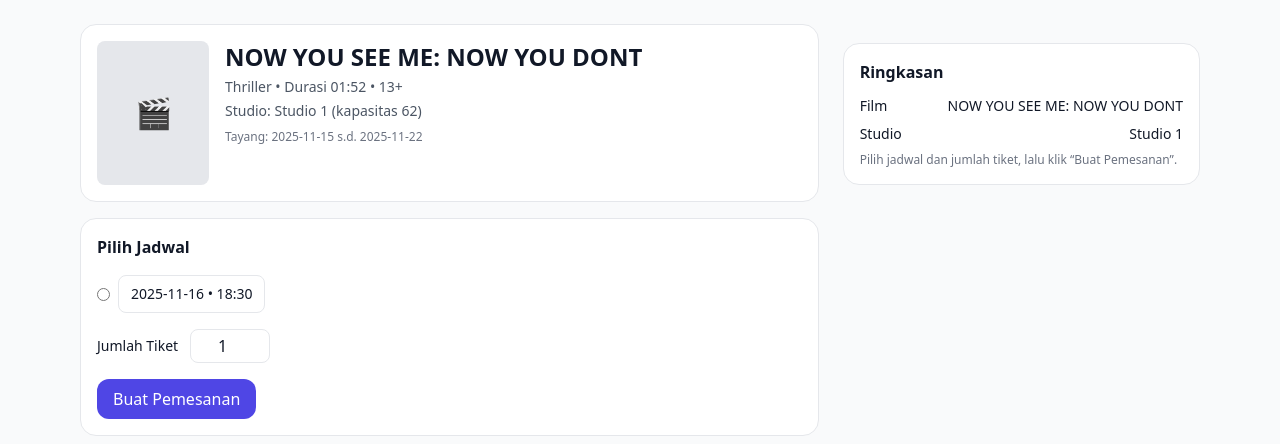
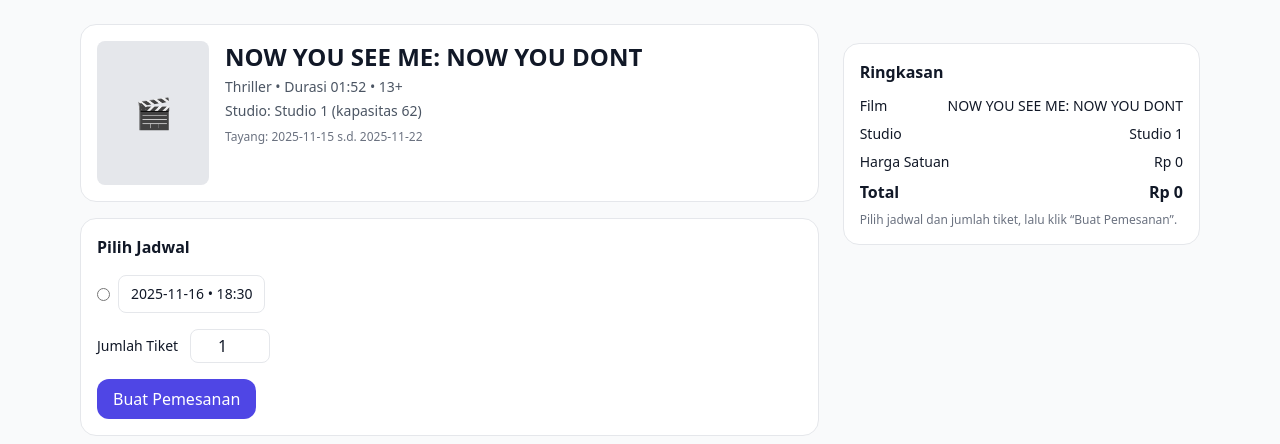
Before and after one commit to KokoGunung/database_bioskop, a PHP site: page /order.php?id=FT001 in a window 1280 px wide. Shown: the part 53-497 px from the top of the page. Run offline with PHP 8.4, Linux system fonts and the light colour scheme; the visitor is signed in with stand-in values (Sample User, id 1); data comes from the database, SQL or seed files in the repository; some libraries are stand-ins or nearby versions.

Commit message:
add column harga to query

```diff
--- a/order.php
+++ b/order.php
@@ -14,6 +14,9 @@ if ($idFilm) {
   $stmt->bind_param("s", $idFilm);
   $stmt->execute();
   $film = $stmt->get_result()->fetch_assoc();
+  $hargaSatuan = (int)($film['harga'] ?? 0);
+  $qty         = max(1, (int)($_POST['jumlah_tiket'] ?? 1));
+  $total       = $hargaSatuan * $qty;
   $stmt->close();
 }
 
@@ -24,37 +27,48 @@ if ($_SERVER['REQUEST_METHOD']==='POST' && isset($_POST['buat_pesan'])) {
   $idFilm = $_POST['id_film'] ?? '';
   $idJad  = $_POST['id_jadwal'] ?? '';
   $qty    = max(1, (int)($_POST['jumlah_tiket'] ?? 1));
-  $userId = (int)$_SESSION['user']['id'];
 
-  if (!$idFilm || !$idJad) {
+  $userId = (int)($_SESSION['user']['id'] ?? 0);
+
+  if (!$userId) {
+    $error = "Silakan login terlebih dahulu.";
+  } elseif (!$idFilm || !$idJad) {
     $error = "Pilih jadwal terlebih dahulu.";
   } else {
+    // RE-LOAD FILM SAAT POST → agar harga tidak 0
+    $stmtFilm = $db->prepare("SELECT id_film, id_studio, judul, harga FROM film WHERE id_film = ? LIMIT 1");
+    $stmtFilm->bind_param("s", $idFilm);
+    $stmtFilm->execute();
+    $filmRow = $stmtFilm->get_result()->fetch_assoc();
+    $stmtFilm->close();
+
+    if (!$filmRow) {
+      $error = "Film tidak ditemukan.";
+    } else {
+      $hargaSatuan = (int)($filmRow['harga'] ?? 0);
+      $total       = $hargaSatuan * $qty;
+
+      // buat pemesanan
       $idPsn = 'PM'.substr(time().mt_rand(100,999), -8);
-
       $stmt = $db->prepare("INSERT INTO pemesanan (id_pemesanan, id_penonton, tanggal_pesan, jumlah_tiket)
                             VALUES (?, ?, NOW(), ?)");
       $stmt->bind_param("sii", $idPsn, $userId, $qty);
 
-    // === pada saat submit di order.php ===
       if ($stmt->execute()) {
         $stmt->close();
 
-      // ambil info tambahan untuk next step
-      // kita butuh studio dari film & id_jadwal terpilih
-      // pastikan form order mengirim id_jadwal (sudah ada pada kode kamu di radio button)
-      $idJad = $_POST['id_jadwal'] ?? '';
-      $idStudio = $film['id_studio']; // karena $film sudah di-select di awal halaman
-
-      // redirect ke pilih_kursi.php dengan parameter penting
+        // redirect ke pilih kursi (jika skrip kamu masih pakai id_studio, kirimkan; kalau tidak perlu, hapus saja)
+        $idStudio = $filmRow['id_studio'];
         header("Location: pilih_kursi.php?id_pemesanan={$idPsn}&id_jadwal={$idJad}&id_studio={$idStudio}");
         exit;
       } else {
         $error = "Gagal menyimpan pemesanan.";
         $stmt->close();
       }
-
     }
   }
+}
+
 
 $jadwal = [];
 if ($idFilm) {
@@ -147,6 +161,9 @@ if ($idFilm) {
             <div class="space-y-2 text-sm">
               <div class="flex justify-between"><span>Film</span><span class="font-medium"><?= h($film['judul']) ?></span></div>
               <div class="flex justify-between"><span>Studio</span><span><?= h($film['nama_studio'] ?? $film['id_studio']) ?></span></div>
+              <div class="flex justify-between"><span>Harga Satuan</span><span>Rp <?= number_format($hargaSatuan,0,',','.') ?></span></div>
+              <div class="flex justify-between text-base font-semibold"><span>Total</span><span>Rp <?= number_format($total,0,',','.') ?></span></div>
+
               <div class="text-xs text-gray-500">Pilih jadwal dan jumlah tiket, lalu klik “Buat Pemesanan”.</div>
             </div>
           </div>
```
Lines whose indentation alone changed are shown as unchanged.
